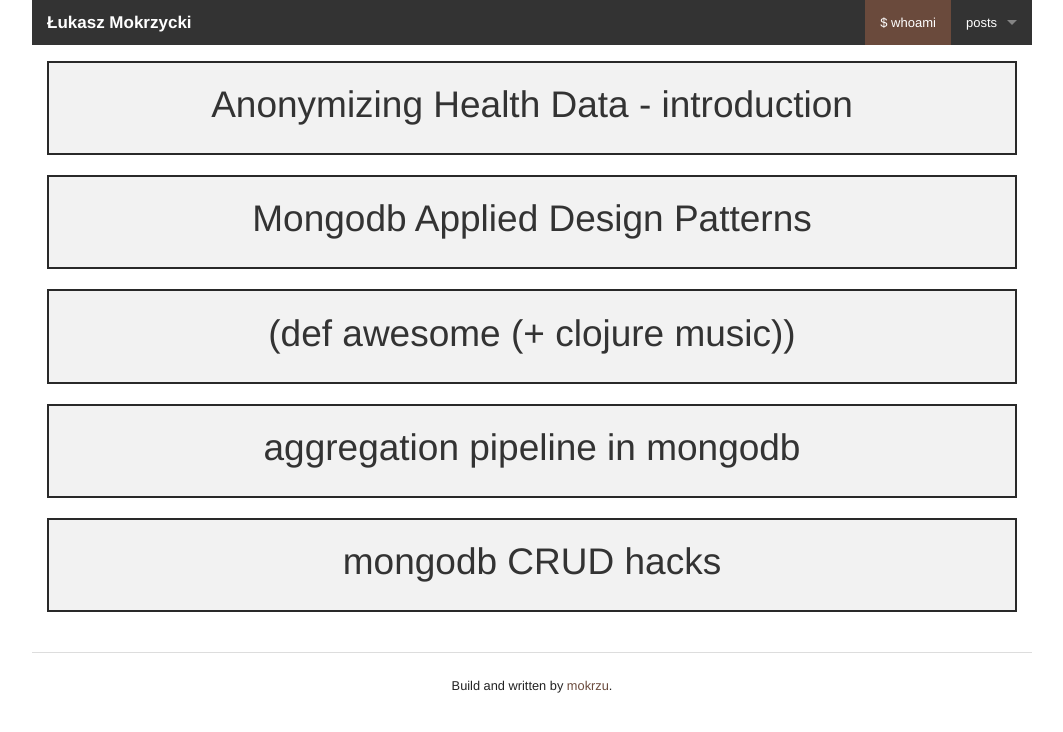
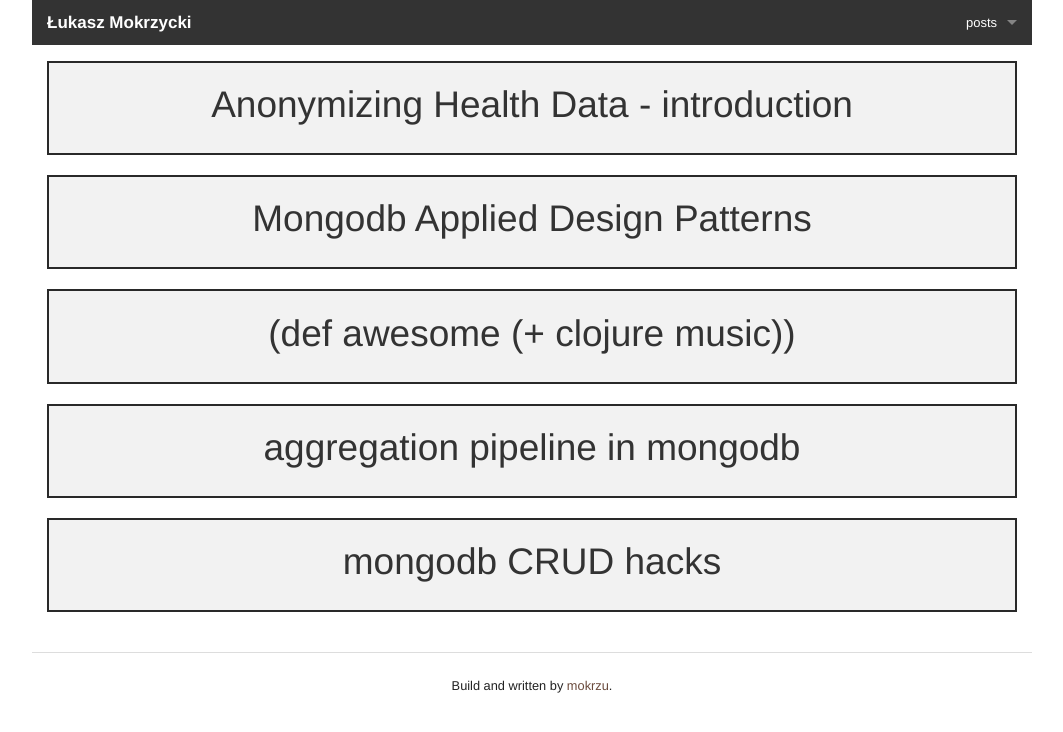
Before and after one commit to mokrzu/mokrzu.github.io, a Jekyll site: the page built from index.html, in a window 1280 px wide. Shown: the top 732 px of the page, without its empty margins (108-1171 px from the left). Built offline with Jekyll 4.4.1, drawn with Linux system fonts in a browser that asks for light colours; Markdown is read by kramdown in place of the engine named in the settings.

Commit message:
removed old bio

```diff
--- a/_layouts/default.html
+++ b/_layouts/default.html
@@ -33,7 +33,6 @@
             <section class="top-bar-section">
               <ul class="right">
                 <!-- Right Nav Section -->
-                <li class="active"><a href="/author.html">$ whoami</a></li>
                 <li class="has-dropdown">
                   <a href="#">posts</a>
                   <ul class="dropdown">
```
